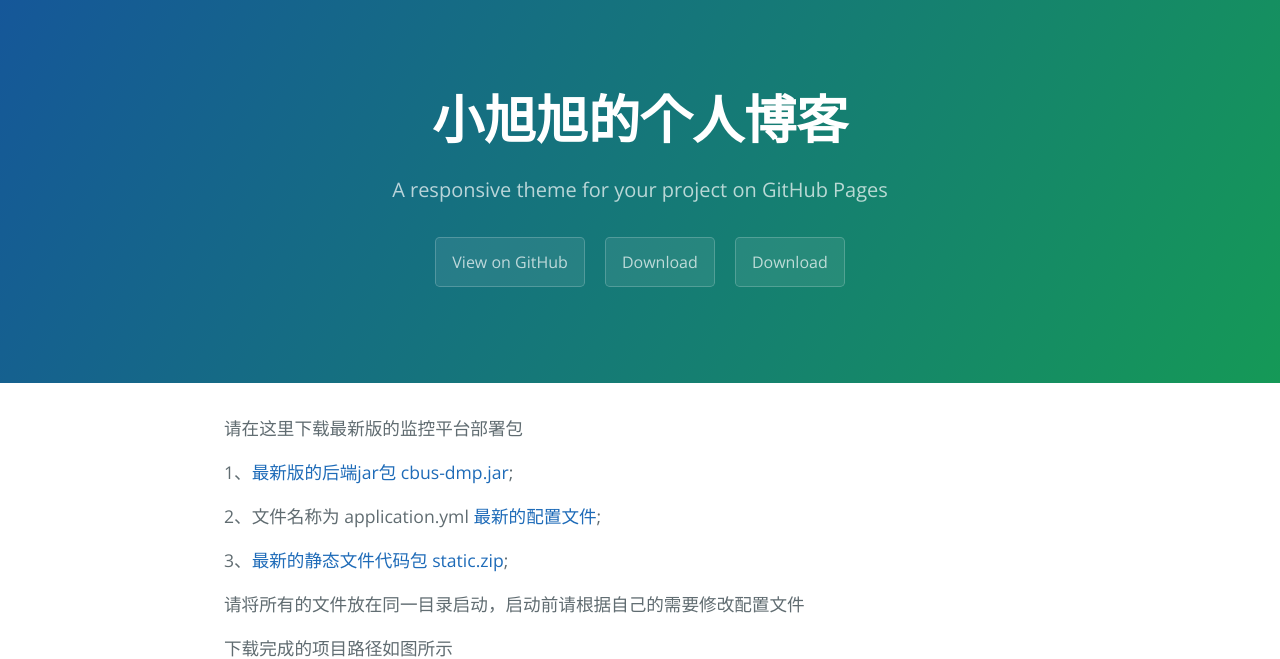
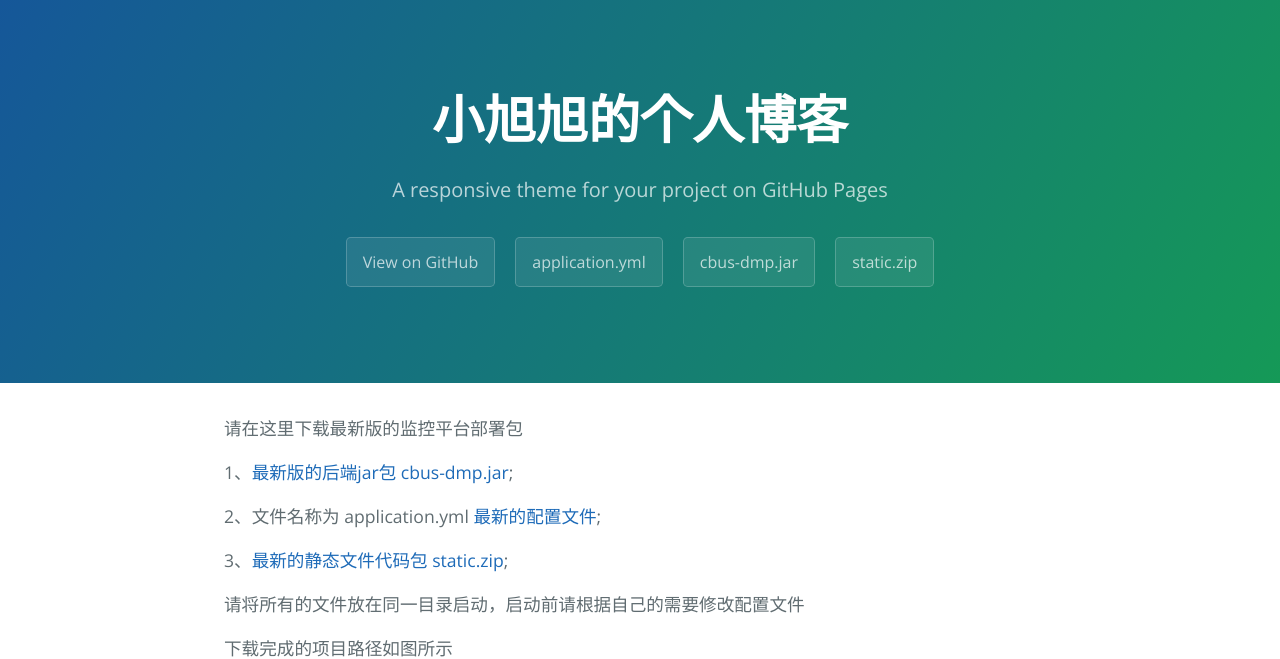
Before and after one commit to zhangzexu/zhangzexu.github.io, a Jekyll site: the page built from _posts/2019-07-17-cbus-dmp-content.markdown, in a window 1280 px wide and 1400 px high, cut to the strip 0-659 px from the top of the window. Built offline with Jekyll 4.4.1, drawn with Linux system fonts in a browser that asks for light colours.

Commit message:
首次提交

```diff
--- a/_includes/page-header.html
+++ b/_includes/page-header.html
@@ -2,6 +2,7 @@
   <h1 class="project-name">{{ site.title }}</h1>
   <h2 class="project-tagline">{{ site.tagline }}</h2>
   <a href="https://github.com/zhangzexu" class="btn">View on GitHub</a>
-  <a href="#" class="btn">Download</a>
-  <a href="#" class="btn">Download</a>
+  <a href="http://140.143.80.97/dhc-dmp/resource/application.yml" download="application.yml" class="btn">application.yml</a>
+  <a href="http://140.143.80.97/dhc-dmp/resource/cbus-dmp-1.0.4.jar" class="btn">cbus-dmp.jar</a>
+  <a href="http://140.143.80.97/dhc-dmp/resource/static.zip" class="btn">static.zip</a>
 </section>
--- a/_posts/2019-07-17-cbus-dmp-content.markdown
+++ b/_posts/2019-07-17-cbus-dmp-content.markdown
@@ -41,8 +41,8 @@ spring:
 
 2019-07-17 (更新说明:第一次公布，后面每次会比较上一个发布)
 
-[cbus-dmp.jar][cbus-dmp.jar]
-[application.yml][application.yml]
+[cbus-dmp.jar][cbus-dmp.jar]||
+[application.yml][application.yml]||
 [static.zip][static.zip]
 
 [cbus-dmp.jar]: http://140.143.80.97/dhc-dmp/resource/2019-07-17/cbus-dmp-1.0.4.jar
```
